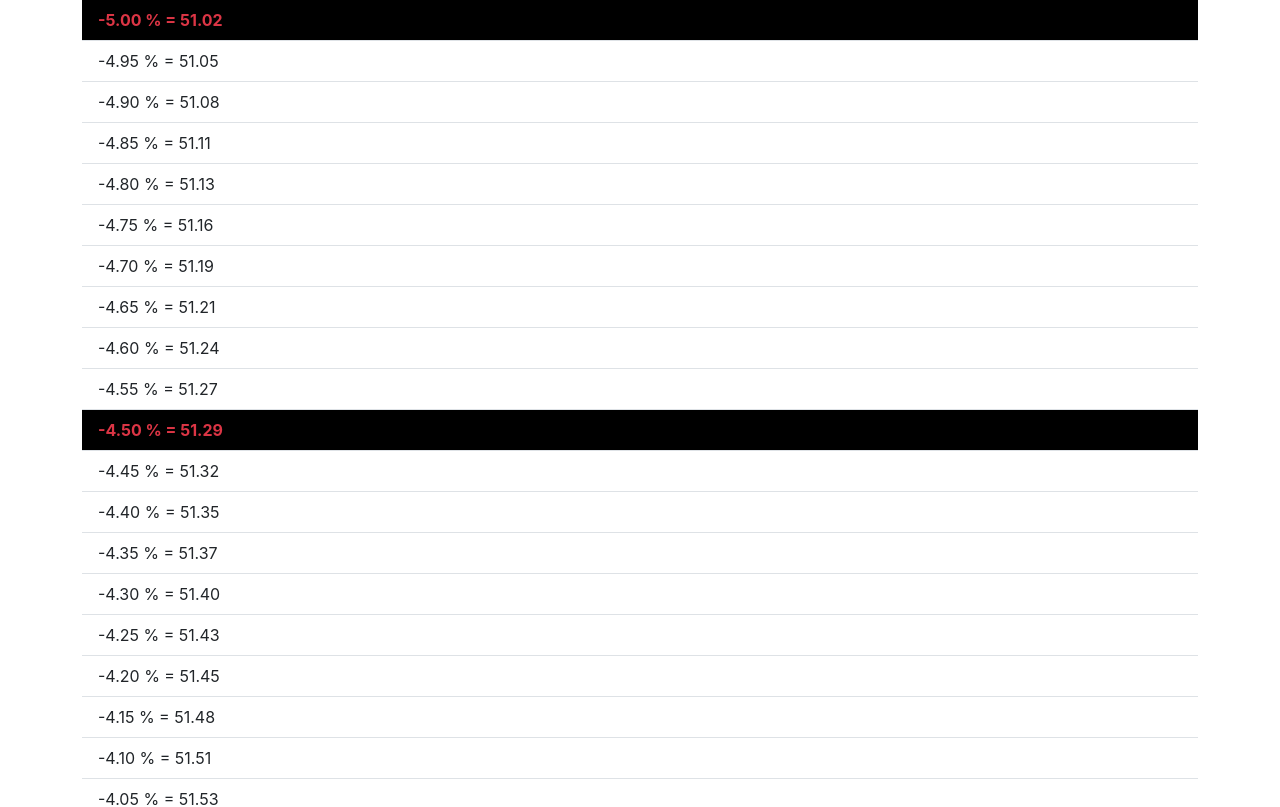
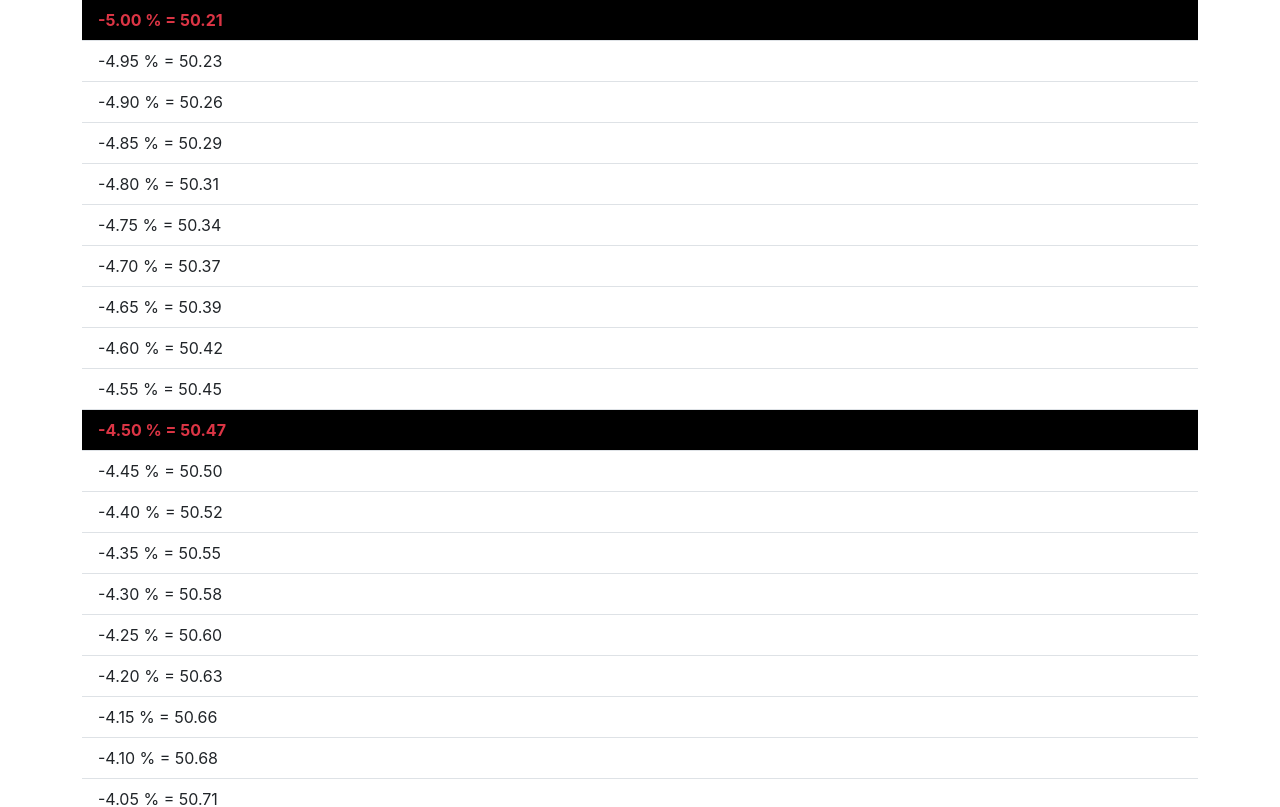
Before and after one commit to leonwebdev/price_calculate, a React (Create React App) app: page / in a window 1280 px wide. Shown: the top 807 px of the page. Built offline with nearby package versions, Linux system fonts and the light colour scheme.

Commit message:
Update previous_close_price in TwoDigit component

```diff
--- a/src/TwoDigit.js
+++ b/src/TwoDigit.js
@@ -5,7 +5,7 @@ const TwoDigit = () => {
     // * ----------------------------------------------------
     // ! ----------------------------------------------------
     // ----------------------------------------------------
-    const previous_close_price = 53.71;
+    const previous_close_price = 52.85;
     // ----------------------------------------------------
     // ? ----------------------------------------------------
     // * ----------------------------------------------------
```
